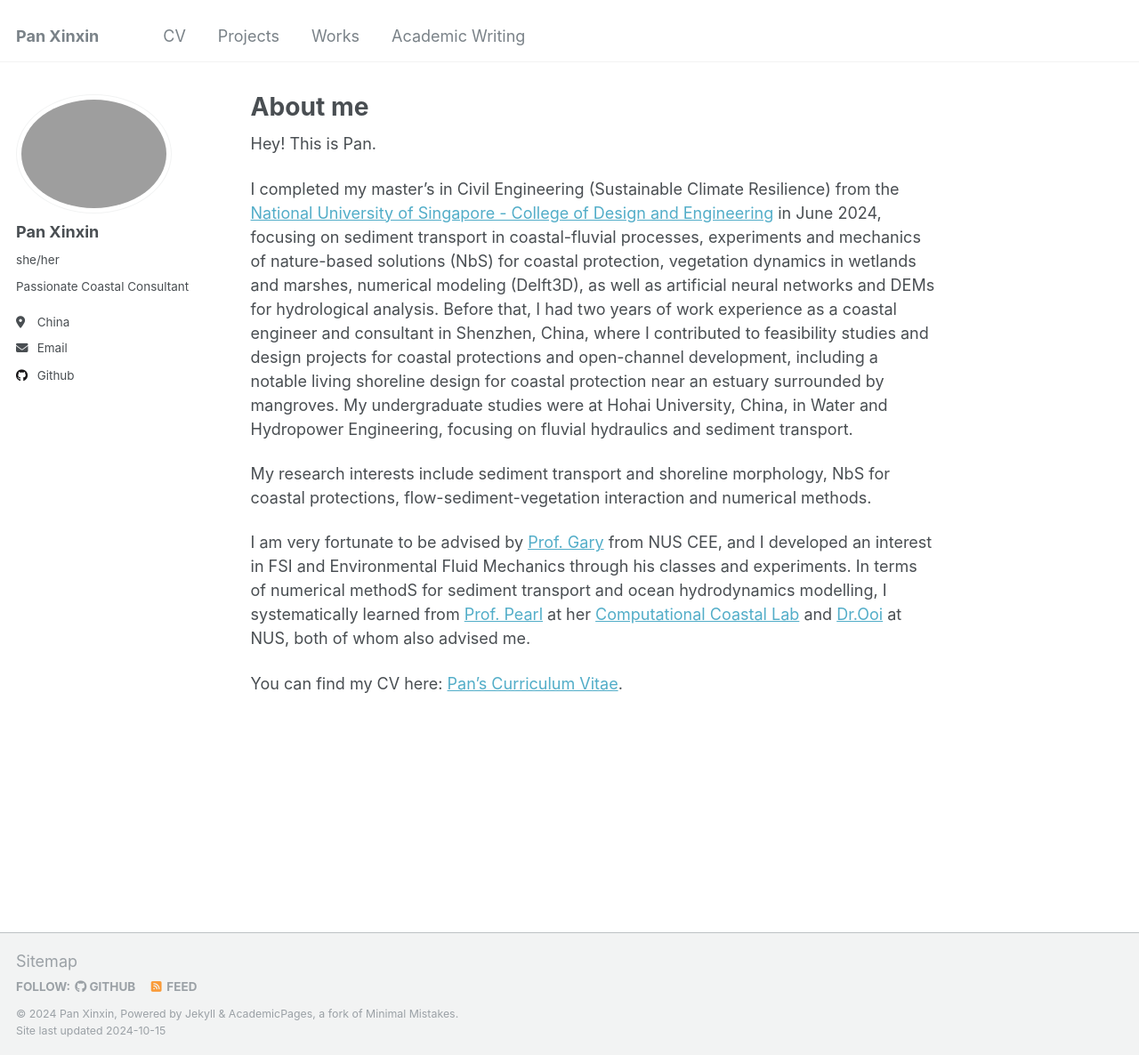
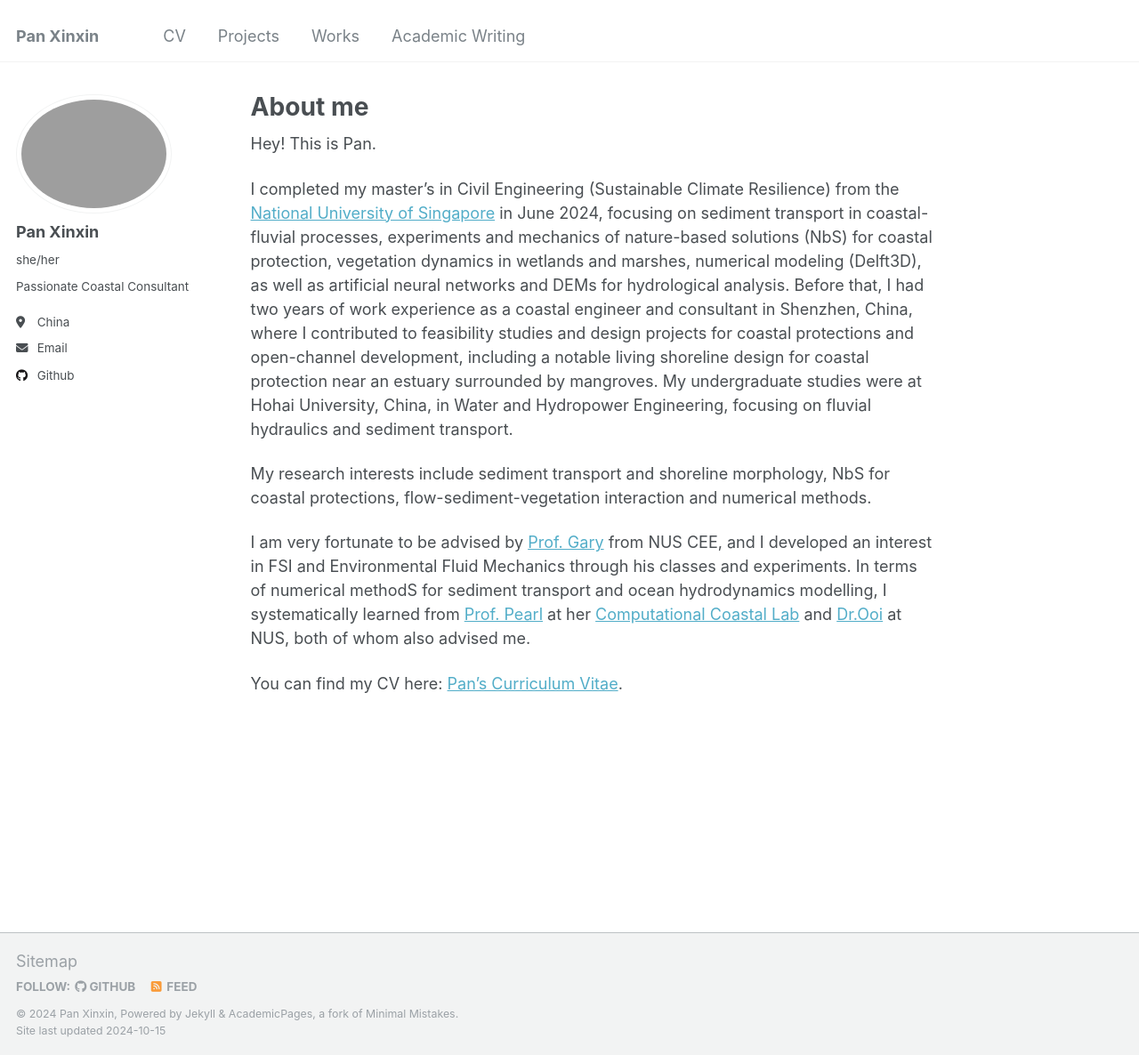
Before and after one commit to kingdaxing/kingdaxing.github.io, a Jekyll site: the page built from _pages/about.md, in a window 1280 px wide and 1186 px high. Shown: the whole window at 89% size. Built offline with Jekyll 4.4.1, drawn with Linux system fonts in a browser that asks for light colours.

Commit message:
Update about.md

```diff
--- a/_pages/about.md
+++ b/_pages/about.md
@@ -9,7 +9,7 @@ redirect_from:
 
 Hey! This is Pan.
 
-I completed my master's in Civil Engineering (Sustainable Climate Resilience) from the [National University of Singapore - College of Design and Engineering](https://cde.nus.edu.sg/cee/) in June 2024, focusing on sediment transport in coastal-fluvial processes, experiments and mechanics of nature-based solutions (NbS) for coastal protection, vegetation dynamics in wetlands and marshes, numerical modeling (Delft3D), as well as artificial neural networks and DEMs for hydrological analysis. Before that, I had two years of work experience as a coastal engineer and consultant in Shenzhen, China, where I contributed to feasibility studies and design projects for coastal protections and open-channel development, including a notable living shoreline design for coastal protection near an estuary surrounded by mangroves. My undergraduate studies were at Hohai University, China, in Water and Hydropower Engineering, focusing on fluvial hydraulics and sediment transport.
+I completed my master's in Civil Engineering (Sustainable Climate Resilience) from the [National University of Singapore](https://cde.nus.edu.sg/cee/) in June 2024, focusing on sediment transport in coastal-fluvial processes, experiments and mechanics of nature-based solutions (NbS) for coastal protection, vegetation dynamics in wetlands and marshes, numerical modeling (Delft3D), as well as artificial neural networks and DEMs for hydrological analysis. Before that, I had two years of work experience as a coastal engineer and consultant in Shenzhen, China, where I contributed to feasibility studies and design projects for coastal protections and open-channel development, including a notable living shoreline design for coastal protection near an estuary surrounded by mangroves. My undergraduate studies were at Hohai University, China, in Water and Hydropower Engineering, focusing on fluvial hydraulics and sediment transport.
 
 My research interests include sediment transport and shoreline morphology, NbS for coastal protections, flow-sediment-vegetation interaction and numerical methods.
 
```
